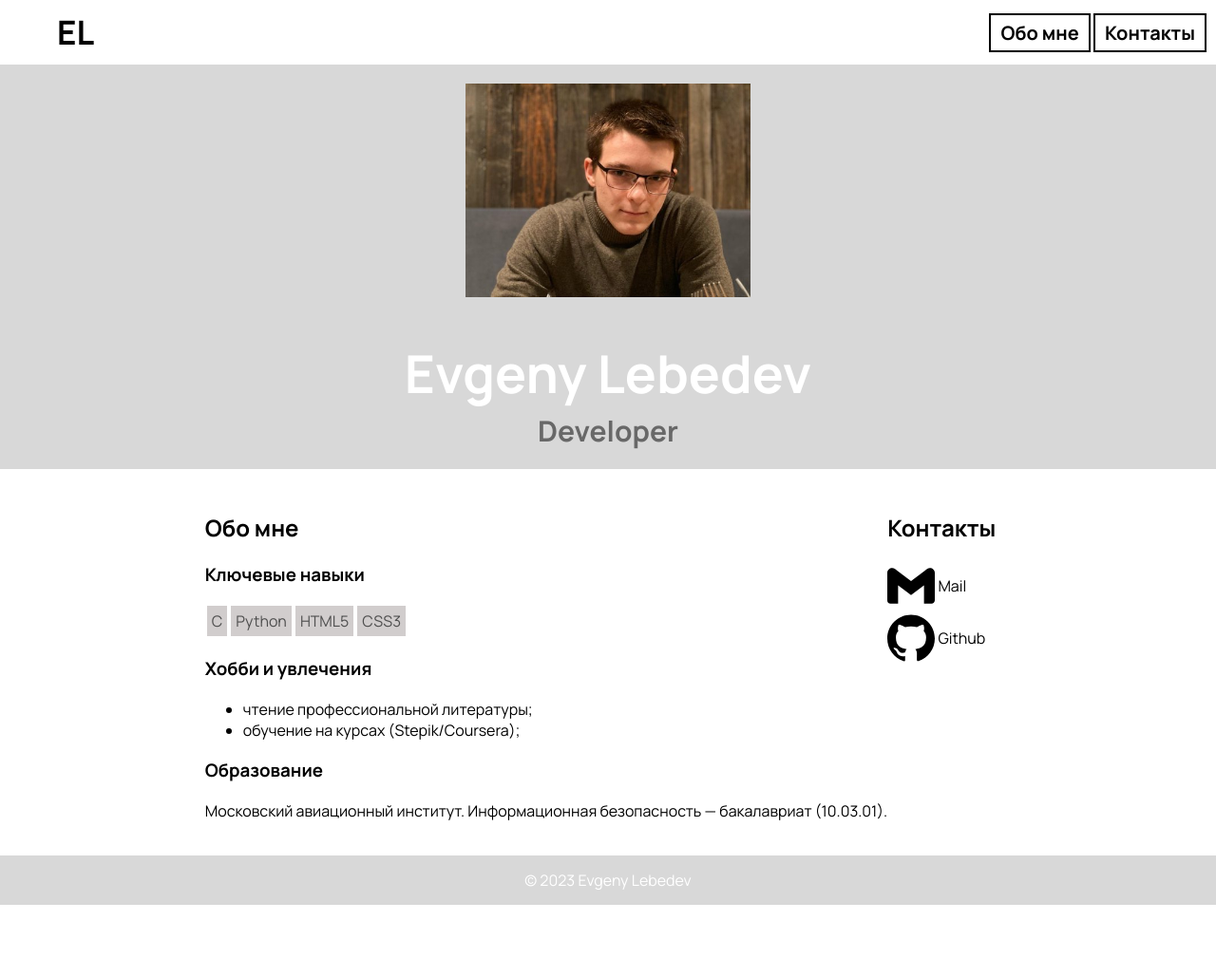
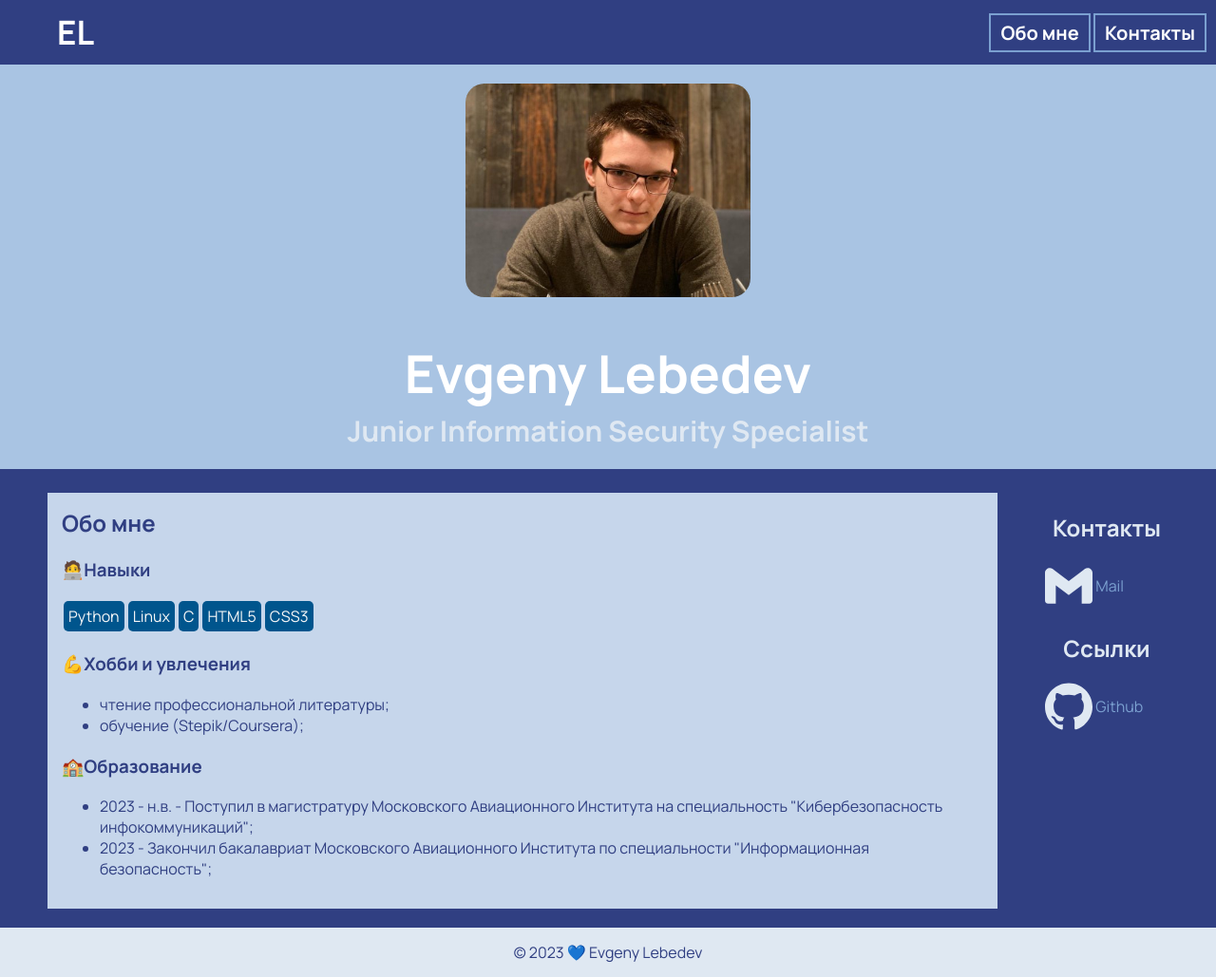
Before and after one commit to EEvgenyL/EvgenyLebedev, a plain HTML site: page index.html in a window 1280 px wide. Shown: the whole page at 95% size. Before the commit the page ends 953 px from the top, so only its background shows below. Drawn offline with Linux system fonts and the light colour scheme.

Commit message:
new style

```diff
--- a/index.html
+++ b/index.html
@@ -24,21 +24,25 @@
       <div class="main-header">
         <img id="face" src="img/face.jpeg" alt="my face" />
         <h1>Evgeny Lebedev</h1>
-        <h2>Developer</h2>
+        <h2>Junior Information Security Specialist</h2>
       </div>
       <article>
         <section id="about-me">
           <h2 id="about">Обо мне</h2>
 
-          <h3>Ключевые навыки</h3>
+          <h3>🧑‍💻Навыки</h3>
           <div class="skills">
+            <div class="skill">
+              <span>Python</span>
+            </div>
+
+            <div class="skill">
+              <span>Linux</span>
+            </div>
             <div class="skill">
               <span>C</span>
             </div>
 
-            <div class="skill">
-              <span>Python</span>
-            </div>
             <div class="skill">
               <span>HTML5</span>
             </div>
@@ -47,18 +51,25 @@
             </div>
           </div>
 
-          <h3>Хобби и увлечения</h3>
+          <h3>💪Хобби и увлечения</h3>
           <ul>
             <li>чтение профессиональной литературы;</li>
-            <li>обучение на курсах (Stepik/Coursera);</li>
+            <li>обучение (Stepik/Coursera);</li>
           </ul>
 
-          <h3>Образование</h3>
-          <p>
-            Московский авиационный институт. Информационная безопасность —
-            бакалавриат (10.03.01).
-          </p>
+          <h3>🏫Образование</h3>
+          <ul>
+            <li>
+              2023 - н.в. - Поступил в магистратуру Московского Авиационного
+              Института на специальность "Кибербезопасность инфокоммуникаций";
+            </li>
+            <li>
+              2023 - Закончил бакалавриат Московского Авиационного Института по
+              специальности "Информационная безопасность";
+            </li>
+          </ul>
         </section>
+
         <section id="contacts">
           <h2>Контакты</h2>
           <div class="contacts">
@@ -78,8 +89,11 @@
                 <span>Mail</span>
               </div>
             </a>
+          </div>
 
-            <a href="https://github.com/EELebedev" target="_blank">
+          <h2>Ссылки</h2>
+          <div class="contacts">
+            <a href="https://github.com/EEvgenyL" target="_blank">
               <div class="box">
                 <svg
                   class="icon"
@@ -102,7 +116,7 @@
 
     <footer>
       <div>
-        <p>© 2023 Evgeny Lebedev</p>
+        <p>© 2023 💙 Evgeny Lebedev</p>
       </div>
     </footer>
   </body>
--- a/style.css
+++ b/style.css
@@ -10,18 +10,39 @@
   font-weight: bold;
   font-style: normal;
 }
+.color-1 {
+  color: #dfe8f2;
+}
+.color-2 {
+  color: #c6d6eb;
+}
+.color-3 {
+  color: #a9c4e3;
+}
+.color-4 {
+  color: #7ba0d0;
+}
+.color-5 {
+  color: #3975b7;
+}
+.color-6 {
+  color: #275197;
+}
+.color-7 {
+  color: #303f82;
+}
 
 body {
-  background-color: white;
+  background-color: #303f82;
   margin: 0;
   font-family: sans-serif;
+  color: #303f82;
 }
 
 .site-header {
   font-family: "Roboto", sans-serif;
   font-weight: bold;
   padding: 10px;
-  background-color: #ffffff;
   display: flex;
   flex-direction: row;
   justify-content: space-between;
@@ -38,21 +59,22 @@ body {
   text-decoration: none;
   font-size: 35px;
   font-weight: bold;
-  color: rgb(0, 0, 0);
+  color: #ffffff;
   margin: 0px 50px 0px 50px;
 }
 
 .site-header div a {
   text-decoration: none;
-  color: rgb(0, 0, 0);
+  color: #ffffff;
   font-size: 20px;
 
   padding: 5px 10px 5px 10px;
-  border: 2px solid rgb(0, 0, 0);
+  border: 2px solid #7ba0d0;
 }
 .site-header div a:hover {
   font-size: 20px;
-  background-color: #d8d8d8;
+  background-color: #a9c4e3;
+  color: #303f82;
 }
 
 #face {
@@ -60,23 +82,24 @@ body {
   max-width: 300px;
   height: auto;
   margin-top: 20px;
+  border-radius: 20px;
 }
 
 .main-header {
   font-family: "Roboto", sans-serif;
   text-align: center;
-  background-color: #d8d8d8;
+  background-color: #a9c4e3;
 }
 .main-header h1 {
   margin-left: 10%;
   margin-right: 10%;
-  color: white;
+  color: #ffffff;
   font-size: 55px;
   margin-bottom: 0;
 }
 
 .main-header h2 {
-  color: #686868;
+  color: #dfe8f2;
   font-size: 30px;
   margin-top: 2px;
   padding-bottom: 20px;
@@ -86,13 +109,21 @@ body {
   display: flex;
   flex-direction: column;
   width: 130px;
+  fill: #dfe8f2;
 }
 .contacts a {
   text-decoration: none;
-  color: black;
+  color: #7ba0d0;
   vertical-align: middle;
 }
 
+#about-me {
+  background-color: #c6d6eb;
+  padding: 15px;
+}
+#about {
+  margin-top: 0px;
+}
 .box {
   vertical-align: middle;
   height: 55px;
@@ -117,8 +148,9 @@ body {
 .skill span {
   display: block;
   padding: 5px;
-  background-color: #d1cdcd;
-  color: #4f4f4f;
+  background-color: #00558d;
+  color: #f7f7f7;
+  border-radius: 5px;
 }
 
 article {
@@ -130,16 +162,25 @@ article {
   padding-right: 50px;
 }
 
+#contacts {
+  margin-left: 50px;
+}
+
+#contacts h2 {
+  color: #dfe8f2;
+  text-align: center;
+}
+
 footer p {
   font-family: "Roboto", sans-serif;
   margin-top: 20px;
   margin-bottom: 0px;
   padding-top: 15px;
   padding-bottom: 15px;
-  background-color: #d8d8d8;
+  background-color: #dfe8f2;
   text-align: center;
   font-size: medium;
-  color: white;
+  color: #303f82;
 }
 
 @media (max-width: 910px) {
@@ -192,4 +233,12 @@ footer p {
     padding-right: 15px;
     margin-bottom: 20px;
   }
+
+  #about {
+    text-align: center;
+  }
+
+  #contacts {
+    margin-left: 0px;
+  }
 }
```
